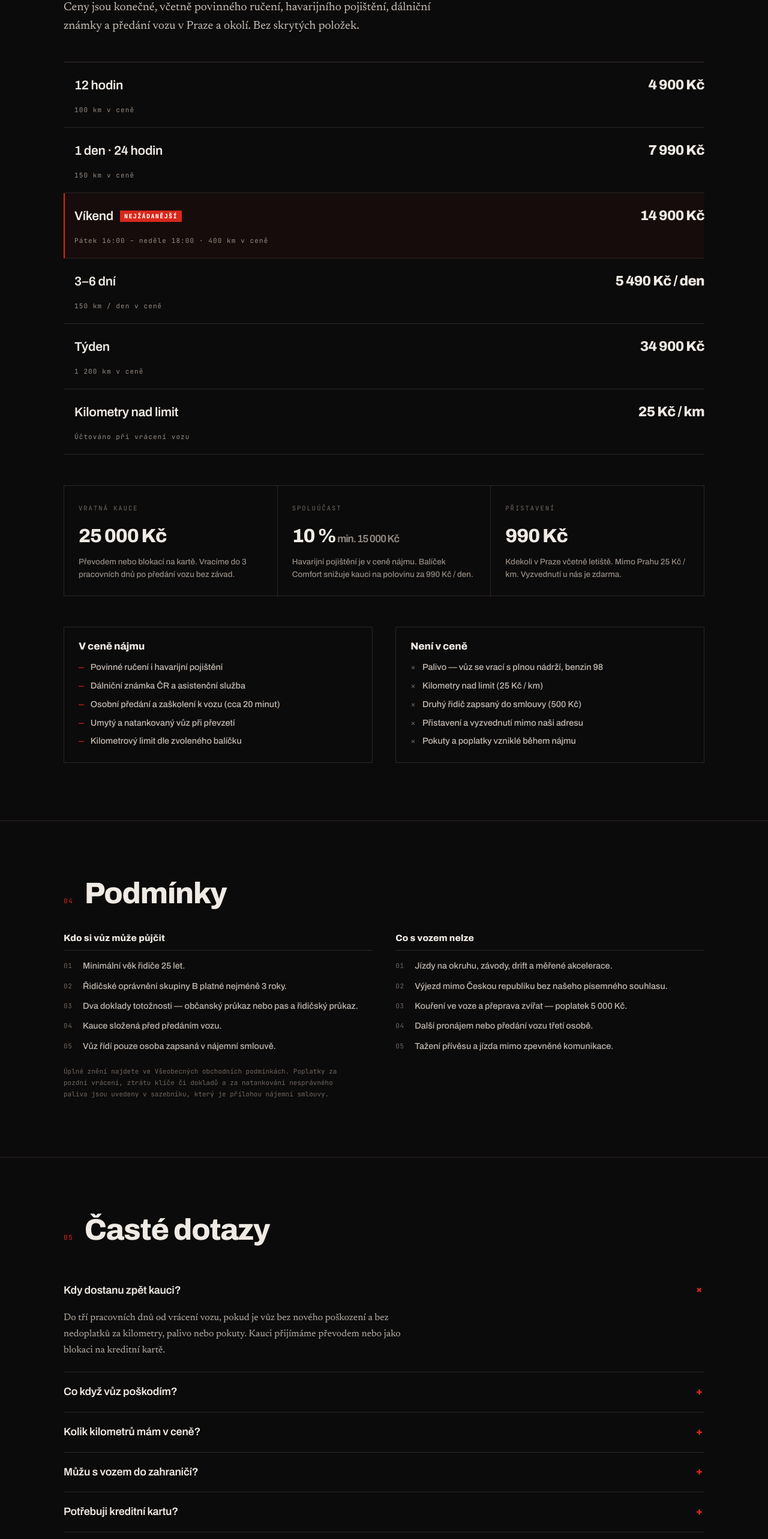
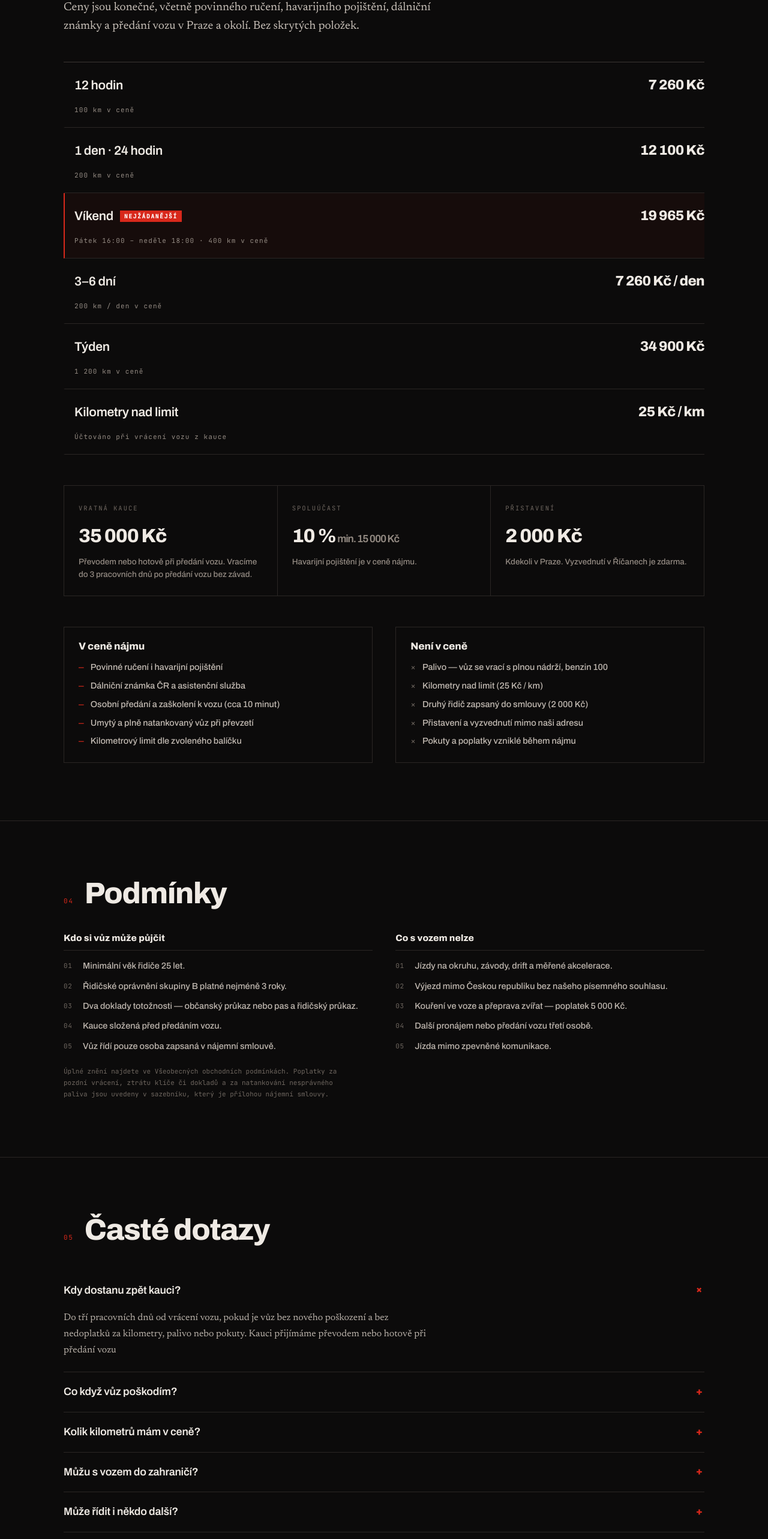
Before and after one commit to rohkyN/mercedes-one-page, a Next.js app: page / in a window 1280 px wide. Shown: the part 3520-6086 px from the top of the page at 60% size. Built offline with nearby package versions, Linux system fonts and the light colour scheme.

Commit message:
Update site.js

```diff
--- a/content/site.js
+++ b/content/site.js
@@ -53,45 +53,45 @@ export const gauges = [
 ];
 
 export const pricing = [
-  { t: "12 hodin", k: "100 km v ceně", p: "4 900 Kč" },
-  { t: "1 den · 24 hodin", k: "150 km v ceně", p: "7 990 Kč" },
-  { t: "Víkend", k: "Pátek 16:00 – neděle 18:00 · 400 km v ceně", p: "14 900 Kč", hot: true, tag: "NEJŽÁDANĚJŠÍ" },
-  { t: "3–6 dní", k: "150 km / den v ceně", p: "5 490 Kč / den" },
+  { t: "12 hodin", k: "100 km v ceně", p: "7 260 Kč" },
+  { t: "1 den · 24 hodin", k: "200 km v ceně", p: "12 100 Kč" },
+  { t: "Víkend", k: "Pátek 16:00 – neděle 18:00 · 400 km v ceně", p: "19 965 Kč", hot: true, tag: "NEJŽÁDANĚJŠÍ" },
+  { t: "3–6 dní", k: "200 km / den v ceně", p: "7 260 Kč / den" },
   { t: "Týden", k: "1 200 km v ceně", p: "34 900 Kč" },
-  { t: "Kilometry nad limit", k: "Účtováno při vrácení vozu", p: "25 Kč / km" },
+  { t: "Kilometry nad limit", k: "Účtováno při vrácení vozu z kauce", p: "25 Kč / km" },
 ];
 
 export const money = [
   {
     lbl: "Vratná kauce",
-    v: "25 000 Kč",
-    p: "Převodem nebo blokací na kartě. Vracíme do 3 pracovních dnů po předání vozu bez závad.",
+    v: "35 000 Kč",
+    p: "Převodem nebo hotově při předání vozu. Vracíme do 3 pracovních dnů po předání vozu bez závad.",
   },
   {
     lbl: "Spoluúčast",
     v: "10 %",
     vs: "min. 15 000 Kč",
-    p: "Havarijní pojištění je v ceně nájmu. Balíček Comfort snižuje kauci na polovinu za 990 Kč / den.",
+    p: "Havarijní pojištění je v ceně nájmu.",
   },
   {
     lbl: "Přistavení",
-    v: "990 Kč",
-    p: "Kdekoli v Praze včetně letiště. Mimo Prahu 25 Kč / km. Vyzvednutí u nás je zdarma.",
+    v: "2 000 Kč",
+    p: "Kdekoli v Praze. Vyzvednutí v Říčanech je zdarma.",
   },
 ];
 
 export const included = [
   "Povinné ručení i havarijní pojištění",
   "Dálniční známka ČR a asistenční služba",
-  "Osobní předání a zaškolení k vozu (cca 20 minut)",
-  "Umytý a natankovaný vůz při převzetí",
+  "Osobní předání a zaškolení k vozu (cca 10 minut)",
+  "Umytý a plně natankovaný vůz při převzetí",
   "Kilometrový limit dle zvoleného balíčku",
 ];
 
 export const excluded = [
-  "Palivo — vůz se vrací s plnou nádrží, benzin 98",
+  "Palivo — vůz se vrací s plnou nádrží, benzin 100",
   "Kilometry nad limit (25 Kč / km)",
-  "Druhý řidič zapsaný do smlouvy (500 Kč)",
+  "Druhý řidič zapsaný do smlouvy (2 000 Kč)",
   "Přistavení a vyzvednutí mimo naši adresu",
   "Pokuty a poplatky vzniklé během nájmu",
 ];
@@ -109,17 +109,16 @@ export const forbidden = [
   "Výjezd mimo Českou republiku bez našeho písemného souhlasu.",
   "Kouření ve voze a přeprava zvířat — poplatek 5 000 Kč.",
   "Další pronájem nebo předání vozu třetí osobě.",
-  "Tažení přívěsu a jízda mimo zpevněné komunikace.",
+  "Jízda mimo zpevněné komunikace.",
 ];
 
 export const faq = [
-  ["Kdy dostanu zpět kauci?", "Do tří pracovních dnů od vrácení vozu, pokud je vůz bez nového poškození a bez nedoplatků za kilometry, palivo nebo pokuty. Kauci přijímáme převodem nebo jako blokaci na kreditní kartě."],
+  ["Kdy dostanu zpět kauci?", "Do tří pracovních dnů od vrácení vozu, pokud je vůz bez nového poškození a bez nedoplatků za kilometry, palivo nebo pokuty. Kauci přijímáme převodem nebo hotově při předání vozu"],
   ["Co když vůz poškodím?", "Vůz má sjednané havarijní pojištění se spoluúčastí 10 %, minimálně 15 000 Kč. Do této výše hradí škodu nájemce, zbytek řeší pojišťovna. U každé nehody je nutné volat Policii ČR a informovat nás."],
-  ["Kolik kilometrů mám v ceně?", "150 km na den u denních nájmů, 400 km u víkendového balíčku a 1 200 km u týdenního nájmu. Kilometry nad limit stojí 25 Kč. Pokud dopředu víte, že pojedete dál, domluvíme individuální limit za lepší sazbu."],
+  ["Kolik kilometrů mám v ceně?", "200 km na den u denních nájmů, 400 km u víkendového balíčku a 1 200 km u týdenního nájmu. Kilometry nad limit stojí 25 Kč. Pokud dopředu víte, že pojedete dál, domluvíme individuální limit za lepší sazbu."],
   ["Můžu s vozem do zahraničí?", "Ano, po předchozí domluvě a s naším písemným souhlasem. Zpravidla požadujeme vyšší kauci a delší minimální dobu nájmu. Neohlášený výjezd je porušením smlouvy."],
-  ["Potřebuji kreditní kartu?", "Ne nutně. Kauci lze složit i bankovním převodem, musí být ale připsaná na účtu nejpozději v den předání vozu."],
-  ["Může řídit i někdo další?", "Ano, pokud splňuje stejné podmínky (25 let, 3 roky praxe) a je zapsán do nájemní smlouvy. Poplatek za druhého řidiče je 500 Kč za nájem."],
-  ["Jak probíhá předání?", "Osobně, zhruba 20 minut. Sepíšeme předávací protokol s fotodokumentací a stavem tachometru, projdeme ovládání, jízdní režimy a čerpání paliva. Pak vám podáme klíč."],
+  ["Může řídit i někdo další?", "Ano, pokud splňuje stejné podmínky (25 let, 3 roky praxe) a je zapsán do nájemní smlouvy. Poplatek za druhého řidiče je 2 000 Kč za nájem."],
+  ["Jak probíhá předání?", "Osobně, zhruba 15 minut. Sepíšeme předávací protokol s fotodokumentací a stavem tachometru, projdeme ovládání, jízdní režimy a čerpání paliva. Pak vám podáme klíč."],
   ["Co když termín zruším?", "Storno více než 14 dní před začátkem nájmu je bez poplatku, 7–14 dní 50 % z rezervační zálohy, méně než 7 dní propadá záloha celá. Termín lze jednou bezplatně přesunout."],
 ];
 
```
